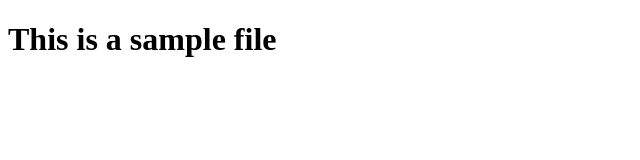
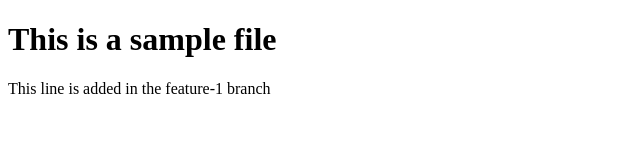
Before and after one commit to sripavan-dhruvsoft/GitDesktop-Test, a plain HTML site: page index.html in a window 1280 px wide. Shown: the whole page, without its empty margins (0-640 px from the left). Drawn offline with Linux system fonts and the light colour scheme.

Commit message:
added a some code in index.html in feature-1 branch

```diff
--- a/index.html
+++ b/index.html
@@ -8,5 +8,6 @@
 <body>
 
     <h1>This  is a sample file </h1>
+    <p>This line is added in the feature-1 branch</p>
 </body>
 </html>
```
